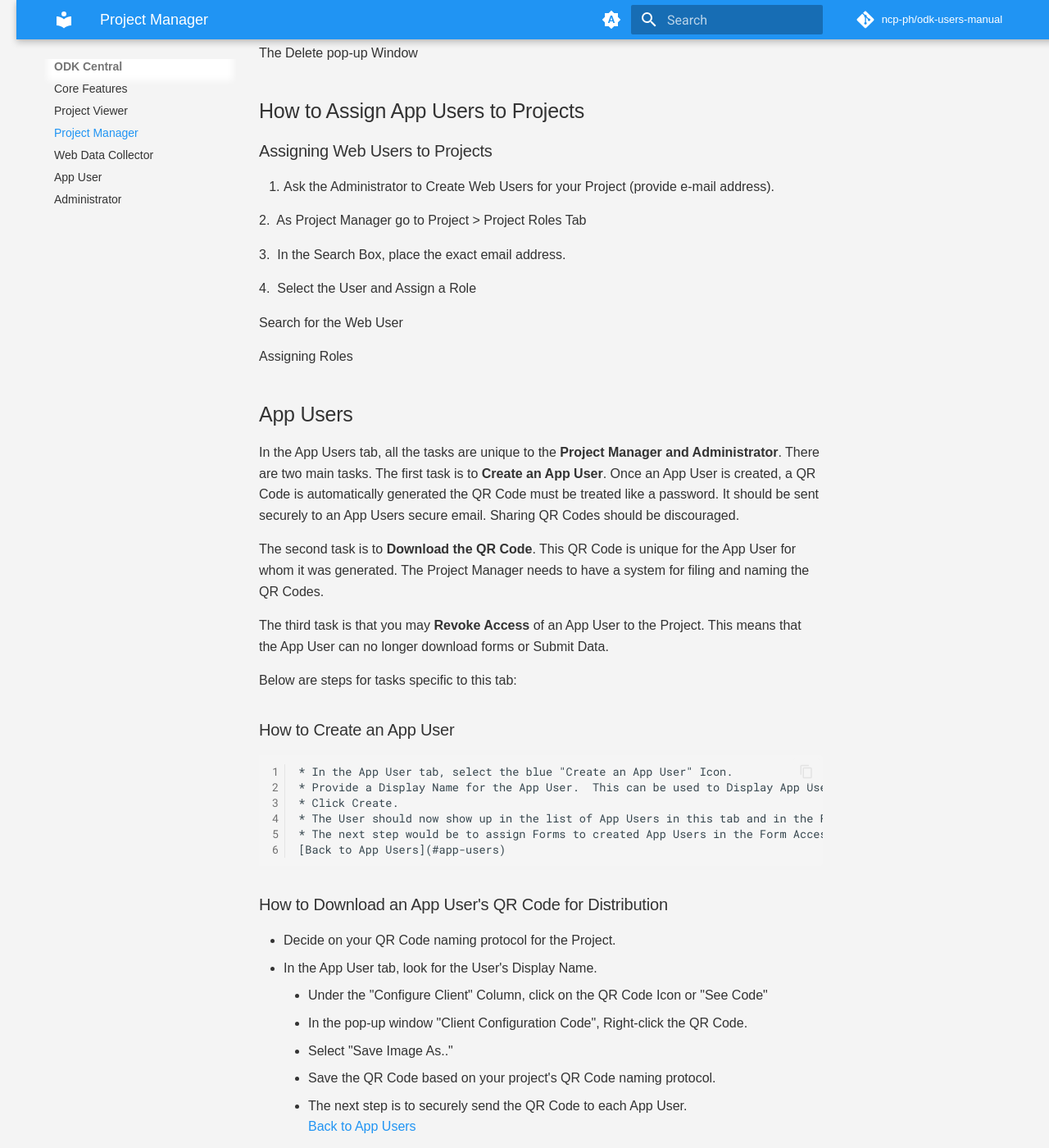
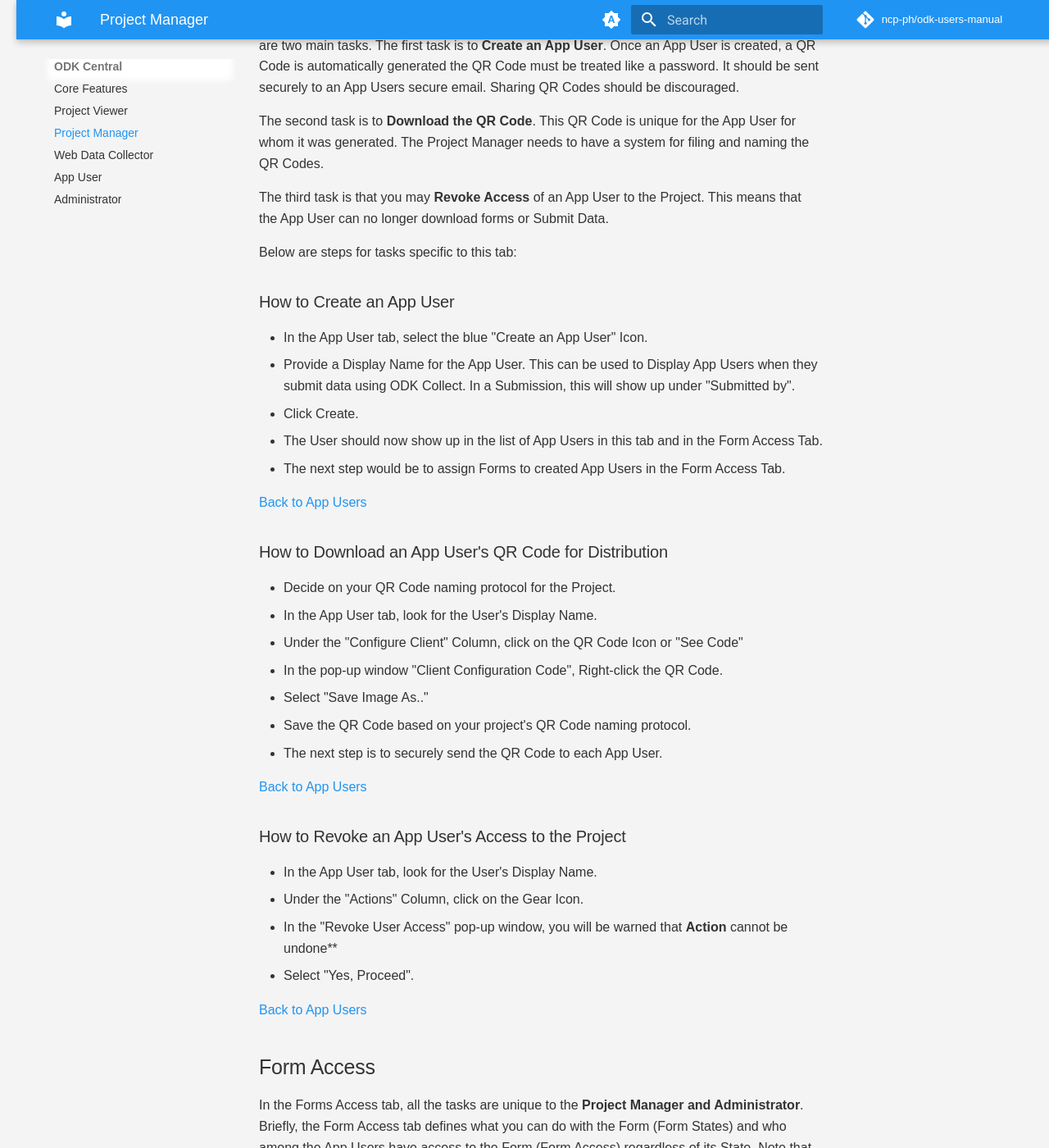
Before and after one commit to ncp-ph/odk-users-manual, an MkDocs documentation site: the page built from docs/project_manager.md, in a window 1280 px wide and 1400 px high, scrolled down 4561 px. Shown: the whole window at 82% size. Built offline with MkDocs 1.6.1 and Material for MkDocs 9.7.7, drawn with Linux system fonts in a browser that asks for light colours; comment, search, counter and statistics services are not loaded; some of the changed text lies outside the part shown.

Commit message:
Modified Project manager

```diff
--- a/docs/project_manager.md
+++ b/docs/project_manager.md
@@ -1,4 +1,4 @@
-# Project Manager Role
+# Project Manager
 
 The Project Manager (PM) Role is a critical control center for ODK Central.  Only the PM can Assign ODK Central Users to the Project with specific Roles.  Only the PM can create App Users.  Only the PM can create Forms and decide on access to the forms.  Only the PM can assign App Users to Forms.  Only the PM can enable encryption.  Only the PM can edit the data.  Only the PM can archive the project. The PM can perform tasks that cannot be undone (like deleting forms and data)
 
@@ -31,7 +31,6 @@ There are four sections:
             * Total Data
             * Received Data, Sissues and Edited date are collectively called "Review States"
     * Clicking on a Project will take you to a [Project Page](#the-project-page)
-
 
 # The Project Page
 
@@ -103,66 +102,35 @@ In the Entities tab, you can Create an New Entity List, View Entities, Download
 
 ### How to Create a New Entity
 
+To be added.
 
- ### How to Edit an Entity
+### How to Edit an Entity
+In the Entities tab, you can Create an New Entity List, View Entities, Download Entities.
+* To edit an entity, first select an Entity List.
+* The select an entity within that list.
+* Hover over the Actions column in the row of the entity you want to edit.
+* Choose edit (pen icon).
+* Choosing More will take you to Entity details and an edit entity ink.
+* Either  way, an edit pop-up window will show up.
+
+
+### How to Delete an Entity
+
 In the Entities tab, you can Create an New Entity List, View Entities, Download Entities.
 
-1. To edit an entity, first select an Entity List.
-
-2.  The select an entity within that list.
-
-3. Hover over the Actions column in the row of the entity you want to edit.
-
-4. Choose edit (pen icon).
-
-5. Choosing More will take you to Entity details and an edit entity ink.
-
-6. Either  way, an edit pop-up window will show up.
-
-Selecting and Entity List
-
-Selecting an entity to edit
-
-The Editing pop-up Window
-
-
- ### How to Delete an Entity
-
- In the Entities tab, you can Create an New Entity List, View Entities, Download Entities.
-
-1. To delete an entity, first select an Entity List.
-
-2.  The select an entity within that list.
-
-3. Hover over the Actions column in the row of the entity you want to delete.
-
-4. Choose delete (trash icon).
-
-5. Choosing More will take you to Entity details and an delete entity ink.
-
-6. Either  way, an edit pop-up window will show up to ask you to confirm.
-
-Selecting and Entity List
-
-Selecting an entity to delete
-
-The Delete pop-up Window
-
-## How to Assign App Users to Projects
+* To delete an entity, first select an Entity List.
+* The select an entity within that list.
+* Hover over the Actions column in the row of the entity you want to delete.
+* Choose delete (trash icon).
+* Choosing More will take you to Entity details and an delete entity ink.
+* Either  way, an edit pop-up window will show up to ask you to confirm.
 
 ### Assigning Web Users to Projects
 
-1. Ask the Administrator to Create Web Users for your Project (provide e-mail address).
-
-2.  As Project Manager go to Project > Project Roles Tab
-
-3.  In the Search Box, place the exact email address.
-
-4.  Select the User and Assign a Role
-
-Search for the Web User
-
-Assigning Roles
+* Ask the Administrator to Create Web Users for your Project (provide e-mail address).
+* As Project Manager go to Project > Project Roles Tab
+* In the Search Box, place the exact email address.
+* Select the User and Assign a Role
 
 ## App Users
 
@@ -176,29 +144,32 @@ Below are steps for tasks specific to this tab:
 
 ### How to Create an App User
 
-    * In the App User tab, select the blue "Create an App User" Icon.
-    * Provide a Display Name for the App User.  This can be used to Display App Users when they submit data using ODK Collect.  In a Submission, this will show up under "Submitted by".
-    * Click Create.
-    * The User should now show up in the list of App Users in this tab and in the Form Access Tab.
-    * The next step would be to assign Forms to created App Users in the Form Access Tab.
-    [Back to App Users](#app-users)
+* In the App User tab, select the blue "Create an App User" Icon.
+* Provide a Display Name for the App User.  This can be used to Display App Users when they submit data using ODK Collect.  In a Submission, this will show up under "Submitted by".
+* Click Create.
+* The User should now show up in the list of App Users in this tab and in the Form Access Tab.
+* The next step would be to assign Forms to created App Users in the Form Access Tab.
+
+[Back to App Users](#app-users)
 
 ### How to Download an App User's QR Code for Distribution
 * Decide on your QR Code naming protocol for the Project.
 * In the App User tab, look for the User's Display Name.
-    * Under the "Configure Client" Column, click on the QR Code Icon or "See Code"
-    * In the pop-up window "Client Configuration Code", Right-click the QR Code.
-    * Select "Save Image As.."
-    * Save the QR Code based on your project's QR Code naming protocol.
-    * The next step is to securely send the QR Code to each App User.
-     [Back to App Users](#app-users)
+* Under the "Configure Client" Column, click on the QR Code Icon or "See Code"
+* In the pop-up window "Client Configuration Code", Right-click the QR Code.
+* Select "Save Image As.."
+* Save the QR Code based on your project's QR Code naming protocol.
+* The next step is to securely send the QR Code to each App User.
+
+[Back to App Users](#app-users)
 
 ### How to Revoke an App User's Access to the Project
-    * In the App User tab, look for the User's Display Name.
-    * Under the "Actions" Column, click on the Gear Icon.
-    * In the "Revoke User Access" pop-up window, you will be warned that **Action** cannot be undone**
-    * Select "Yes, Proceed".
-     [Back to App Users](#app-users)
+* In the App User tab, look for the User's Display Name.
+* Under the "Actions" Column, click on the Gear Icon.
+* In the "Revoke User Access" pop-up window, you will be warned that **Action** cannot be undone**
+* Select "Yes, Proceed".
+
+[Back to App Users](#app-users)
 
 ## Form Access
 
@@ -212,7 +183,7 @@ There may also be situations when you would want to toggle access to Forms.  One
 
 Below are steps for tasks specific to this tab:
 
-### How to Set the Form State.
+### How to Set the Form State
 
 * In the Form Access tab, identify the form.
 * In the column "State" Select one of the Form States from the Dropdown Menu.
@@ -226,13 +197,13 @@ Below are steps for tasks specific to this tab:
 
  [Back to Form Access](#form-access)
 
-### How to Assign Forms to App Users.
+### How to Assign Forms to App Users
 
 * In the Form Access tab, identify the form.
 * In the column "App Users", Identify the App Users you want to assign Forms to.
 * Tick the Check box, to allow access to the Form.
- [Back to Form Access](#form-access)
 
+[Back to Form Access](#form-access)
 
 ## Settings
 
```
